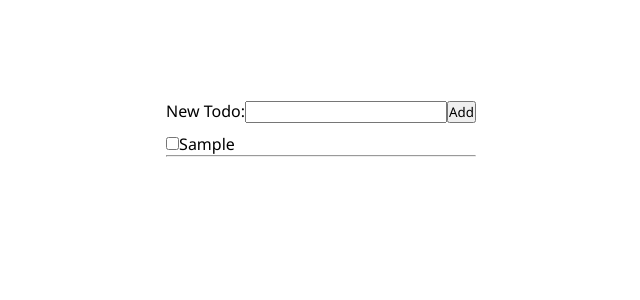
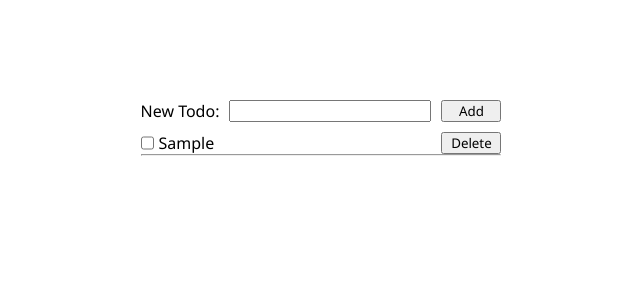
Before and after one commit to andalf0815/Tod, a React (Vite) app: page / in a window 1280 px wide. Both pictures are taken after typing "Sample" into the empty fields and a click on the button "Add". Shown: the top 300 px of the page, without its empty margins (319-959 px from the left). Built offline with nearby package versions, Linux system fonts and the light colour scheme.

Commit message:
added delete button and adapted some style changes

```diff
--- a/src/components/TodoInput.jsx
+++ b/src/components/TodoInput.jsx
@@ -1,3 +1,5 @@
+import '../styles/TodoInput.min.css';
+
 import { useState } from 'react';
 
 function TodoInput({ onAddClicked }) {
@@ -27,7 +29,7 @@ function TodoInput({ onAddClicked }) {
         }}
         onKeyDown={handleKeyDown}
       />
-      <button onClick={handleAdd}>Add</button>
+      <button className="btn-add" onClick={handleAdd}>Add</button>
     </div>
   );
 }
--- a/src/components/TodoList.jsx
+++ b/src/components/TodoList.jsx
@@ -1,8 +1,8 @@
-import '../styles/TodoList.css';
+import '../styles/TodoList.min.css';
 
 function TodoList(props) {
   return (
-    <div>
+    <div className='todo-lists'>
       <TodoEntryList todos={props.todos} onDoneChanged={props.onDoneChanged} filterFunction={(todo) => !todo.done} />
       <hr />
       <TodoEntryList todos={props.todos} onDoneChanged={props.onDoneChanged} filterFunction={(todo) => todo.done} />
@@ -14,7 +14,7 @@ function TodoEntryList(props) {
   return (
     <div className='todo-list'>
       {props.todos.filter(props.filterFunction).map((todo) => (
-        <div className="todo-entry" key={todo.id}>
+        <div className='todo-entry' key={todo.id}>
           <label>
             <input
               type='checkbox'
@@ -26,6 +26,7 @@ function TodoEntryList(props) {
             ></input>
             <span style={{ textDecoration: todo.done ? 'line-through' : 'none' }}>{todo.text}</span>
           </label>
+          <button className='btn-delete'>Delete</button>
         </div>
       ))}
     </div>
--- /dev/null
+++ b/src/styles/TodoInput.css
@@ -0,0 +1,8 @@
+.todo-input {
+  display: flex;
+  gap: 10px;
+}
+
+.todo-input .btn-add {
+  width: 60px;
+}
--- /dev/null
+++ b/src/styles/TodoInput.min.css
@@ -0,0 +1 @@
+.todo-input{display:flex;gap:10px}.todo-input .btn-add{width:60px}
--- /dev/null
+++ b/src/styles/TodoInput.scss
@@ -0,0 +1,8 @@
+.todo-input {
+  display: flex;
+  gap: 10px;
+
+  .btn-add {
+    width: 60px;
+  }
+}
--- a/src/styles/TodoList.css
+++ b/src/styles/TodoList.css
@@ -1,3 +1,17 @@
+.todo-list .todo-entry {
+  display: flex;
+  justify-content: space-between;
+}
+
 .todo-list .todo-entry * {
   cursor: pointer;
 }
+
+.todo-list .todo-entry label {
+  display: flex;
+  gap: 5px;
+}
+
+.todo-list .todo-entry .btn-delete {
+  width: 60px;
+}
--- a/src/styles/TodoList.min.css
+++ b/src/styles/TodoList.min.css
@@ -1 +1 @@
-.todo-list .todo-entry *{cursor:pointer}
+.todo-list .todo-entry{display:flex;justify-content:space-between}.todo-list .todo-entry *{cursor:pointer}.todo-list .todo-entry label{display:flex;gap:5px}.todo-list .todo-entry .btn-delete{width:60px}
--- a/src/styles/TodoList.scss
+++ b/src/styles/TodoList.scss
@@ -1,5 +1,18 @@
 .todo-list {
-    .todo-entry * {
-        cursor: pointer;
+  .todo-entry {
+    display: flex;
+    justify-content: space-between;
+    * {
+      cursor: pointer;
     }
+
+    label {
+      display: flex;
+      gap: 5px;
+    }
+
+    .btn-delete {
+        width: 60px;
+    }
+  }
 }
```
